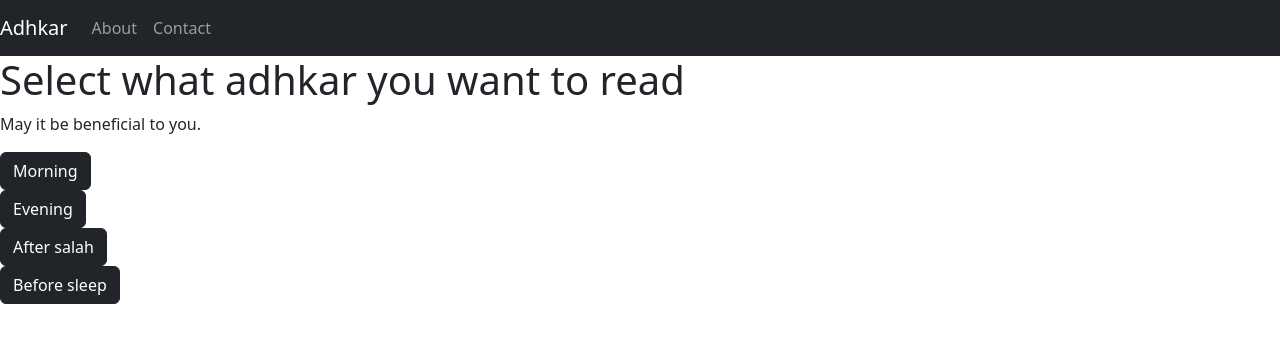
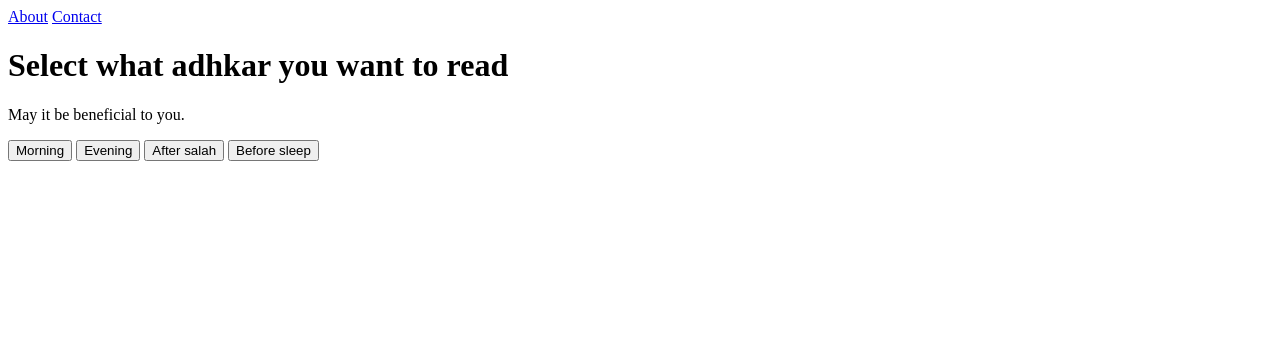
Before and after one commit to ishak-arif/adhkar-site, a Django app: page /adhkar/ in a window 1280 px wide. Shown: the top 343 px of the page. Run offline with Django 5.2, Linux system fonts and the light colour scheme.

Commit message:
Simplify everything

```diff
--- a/adhkarapp/templates/base.html
+++ b/adhkarapp/templates/base.html
@@ -4,33 +4,13 @@
     <meta charset="UTF-8" />
     <meta name="viewport" content="width=device-width, initial-scale=1.0" />
     <title>{% block title %} Adhkar App (Default title) {% endblock %}</title>
-    <link
-      href="https://cdn.jsdelivr.net/npm/bootstrap@5.3.3/dist/css/bootstrap.min.css"
-      rel="stylesheet"
-      integrity="sha384-QWTKZyjpPEjISv5WaRU9OFeRpok6YctnYmDr5pNlyT2bRjXh0JMhjY6hW+ALEwIH"
-      crossorigin="anonymous"
-    />
   </head>
   <body>
-    <nav class="navbar navbar-expand-lg navbar-dark bg-dark">
-        <a class="navbar-brand" href="">Adhkar</a>
-        <button class="navbar-toggler" type="button" data-toggle="collapse" data-target="#navbarSupportedContent" aria-controls="navbarSupportedContent" aria-expanded="false" aria-label="Toggle navigation">
-          <span class="navbar-toggler-icon"></span>
-        </button>
-
-        <div class="collapse navbar-collapse" id="navbarSupportedContent">
-          <ul class="navbar-nav mr-auto">
-            <li class="nav-item">
-              <a class="nav-link" href="about/">About</a>
-            </li>
-            <li class="nav-item">
-                <a class="nav-link" href="contact/">Contact</a>
-              </li>
-          </ul>
-        </div>
-      </nav>
+    <nav>
+        <a href="/about">About</a>
+        <a href="/contact">Contact</a>
+    </nav>
 
     <main>{% block content %} {% endblock %}</main>
-
   </body>
 </html>
--- a/adhkarapp/templates/home.html
+++ b/adhkarapp/templates/home.html
@@ -1,27 +1,15 @@
 {% extends 'base.html' %}
 
-{% block title %}
-    Home
-{% endblock %}
+{% block title %} Home {% endblock %}
 
 {% block content %}
+
     <h1>Select what adhkar you want to read</h1>
     <p>May it be beneficial to you.</p>
 
-    <div>
-        <button type="button" class="btn btn-dark">Morning</button>
-    </div>
-
-    <div>
-        <button type="button" class="btn btn-dark">Evening</button>
-    </div>
-
-    <div>
-        <button type="button" class="btn btn-dark">After salah</button>
-    </div>
-
-    <div>
-        <button type="button" class="btn btn-dark">Before sleep</button>
-    </div>
+    <button>Morning</button>
+    <button>Evening</button>
+    <button>After salah</button>
+    <button>Before sleep</button>
 
 {% endblock %}
```
